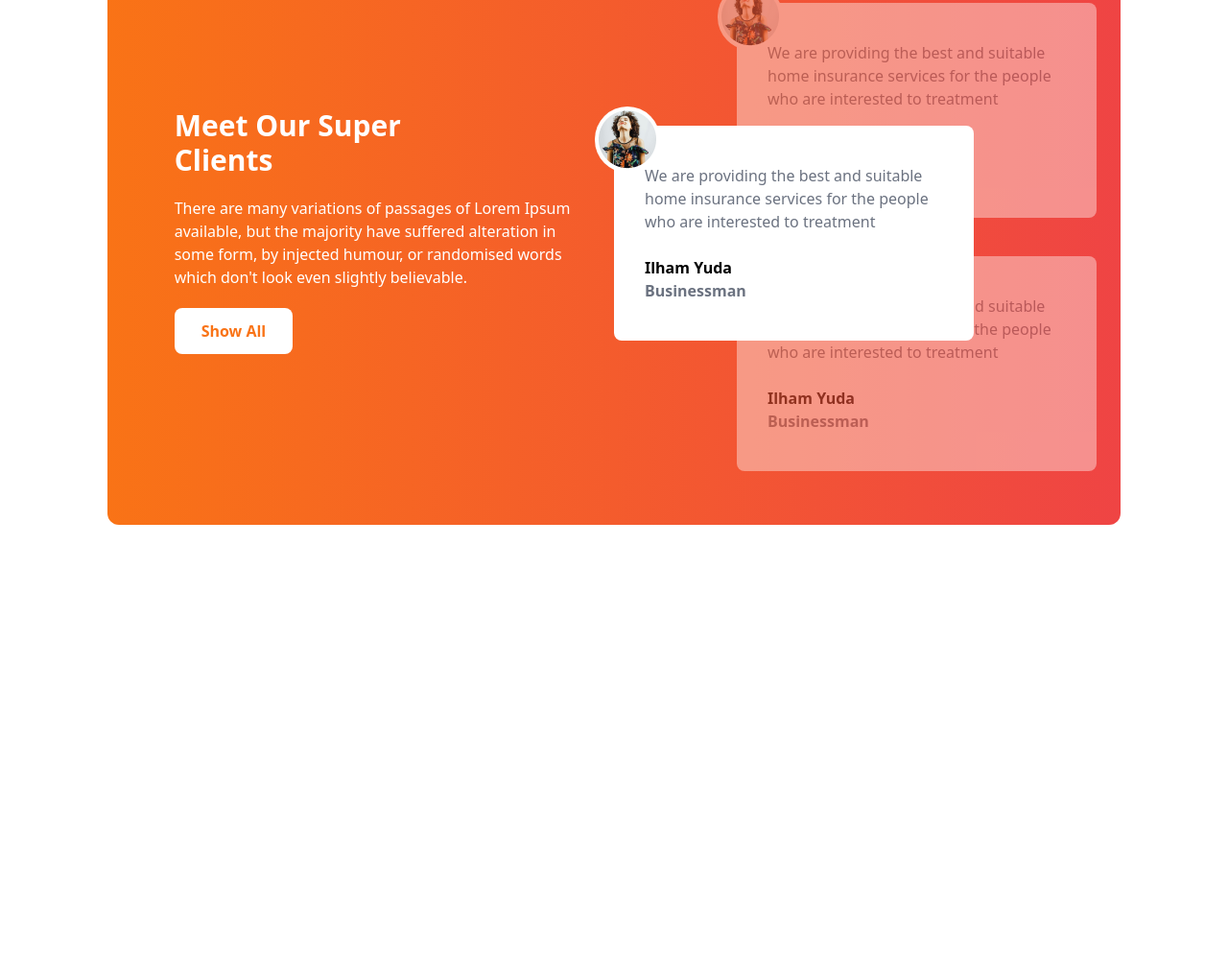
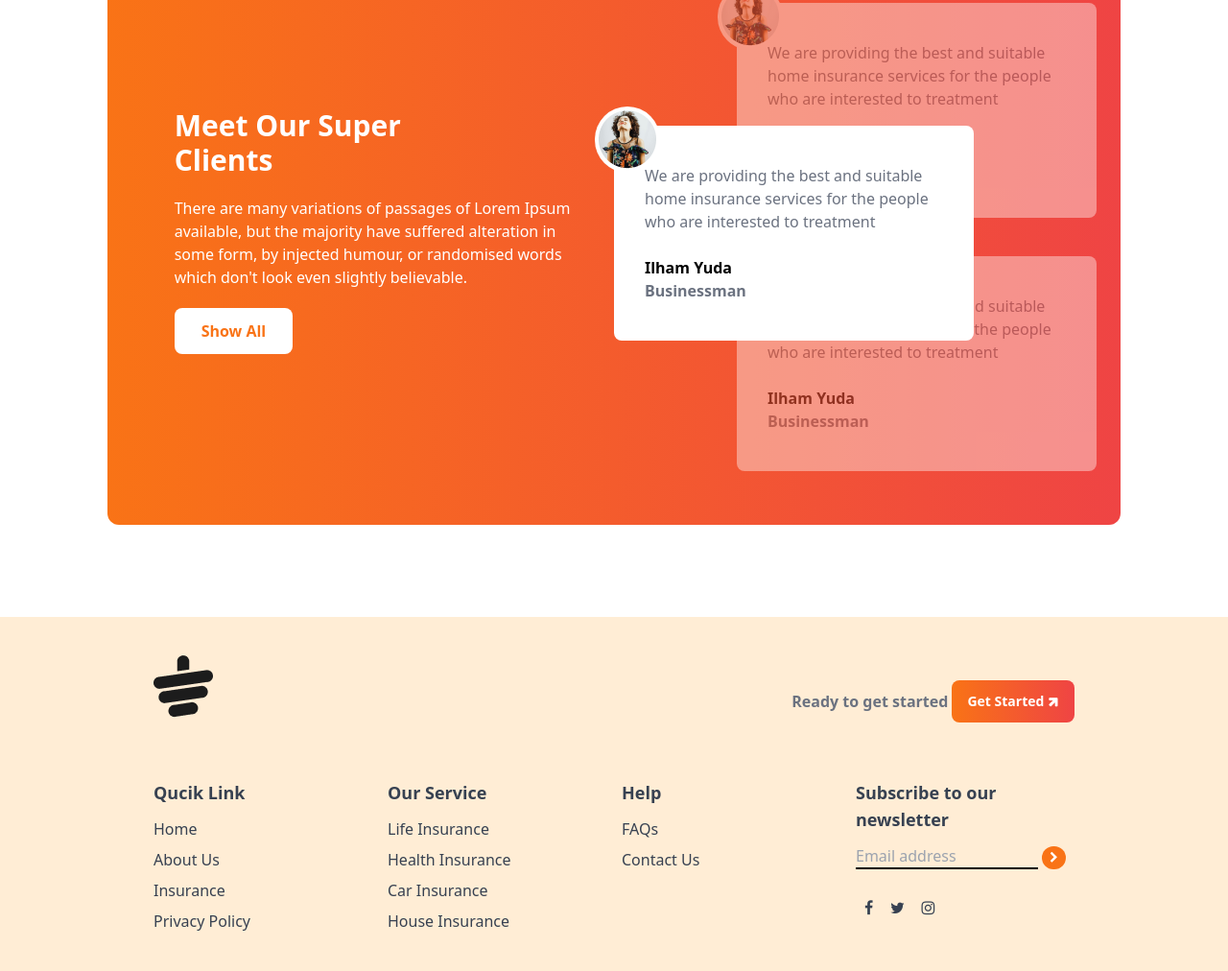
Before and after one commit to Anamulhaque7/tea-house-projects, a plain HTML site: page index.html in a window 1280 px wide. Shown: the part 1837-2849 px from the top of the page at 96% size. Before the commit the page ends 2480 px from the top, so only its background shows below. Drawn offline with nearby package versions, Linux system fonts and the light colour scheme.

Commit message:
Added footer section

```diff
--- a/index.html
+++ b/index.html
@@ -159,13 +159,13 @@
                     <div class="relative py-24">
                         <!-- Middle card -->
                         <div class="absolute z-10 top-56 md:top-56">
-                        <div
-                        class="h-56 w-full md:w-3/4 bg-white text-black rounded-lg items-center flex px-8">
+                            <div class="h-56 w-full md:w-3/4 bg-white text-black rounded-lg items-center flex px-8">
                                 <div class="absolute -top-5 -left-5 bg-white rounded-full">
                                     <img class="p-1" src="./images/client.png" alt="">
                                 </div>
                                 <div>
-                            <p class="text-gray-500 ">We are providing the best and suitable home insurance services
+                                    <p class="text-gray-500 ">We are providing the best and suitable home insurance
+                                        services
                                         for the people who are interested to treatment</p>
                                     <br>
                                     <h4 class="font-bold">Ilham Yuda</h4>
@@ -206,10 +206,82 @@
                 </div>
             </section>
         </main>
-        <footer>
+    </div>
 
+    <footer class="bg-orange-100 w-full
+     text-gray-700 py-10 px-4 md:px-16">
+        <div class="w-10/12   mx-auto">
+            <!-- logo -->
+            <div class="mb-8 flex justify-between">
+                <img class="mb-8" src="./images/cup.png" alt="">
+                <div class="flex items-center ">
+                    <h4 class="font-bold text-gray-500 mr-1">Ready to get started</h4>
+                    <button
+                        class="bg-gradient-to-r from-orange-500 to-red-500 px-4 py-3 rounded-lg text-white text-sm font-bold">Get
+                        Started
+                        <i class="fa fa-arrow-right  -rotate-45 " aria-hidden="true"></i> </button>
+                </div>
+            </div>
+            <!-- link -->
+            <div class="grid grid-cols-1 md:grid-cols-2 lg:grid-cols-4 gap-4">
+                <!-- First column -->
+                <div>
+                    <h3 class="font-semibold text-lg mb-3">Qucik Link</h3>
+                    <ul class="space-y-2">
+                        <li><a class="hover:text-orange-600" href="">Home</a></li>
+                        <li><a class="hover:text-orange-600" href="">About Us</a></li>
+                        <li><a class="hover:text-orange-600" href="">Insurance</a></li>
+                        <li><a class="hover:text-orange-600" href="">Privacy Policy</a></li>
+                    </ul>
+                </div>
+
+                <!-- second column -->
+                <div>
+                    <h3 class="font-semibold text-lg mb-3">Our Service</h3>
+                    <ul class="space-y-2">
+                        <li><a href="">Life Insurance </a></li>
+                        <li class="hover:text-orange-600"><a class="" href="">
+                        <li><a class="hover:text-orange-600" lang="" href="">Health Insurance</a></li>
+                        </a></li>
+                        <li><a class="hover:text-orange-600" href="">Car Insurance</a></li>
+                        <li><a href="hover:text-orange-600">House Insurance</a></li>
+
+                    </ul>
+                </div>
+                <!-- third column -->
+                <div>
+                    <h3 class="font-semibold text-lg mb-3">Help</h3>
+                    <ul class="space-y-2">
+                        <li><a href="">FAQs </a></li>
+                        <li class="hover:text-orange-600"><a class="" href="">
+                        <li><a class="hover:text-orange-600" lang="" href="">Contact Us</a></li>
+                        </a></li>
+                    </ul>
+                </div>
+
+                <!-- forth column -->
+
+                <div>
+                    <h3 class="font-semibold text-lg mb-3">Subscribe to our <br> newsletter</h3>
+                    <div class="flex flex-col space-y-2">
+                        <div>
+                            <input class="bg-transparent border-b-2 border-black w-4/6 md:w-5/6 " type="text"
+                                placeholder="Email address">
+                            <i class="fa fa-chevron-right  bg-orange-500 rounded-full px-2 py-1 text-white text-xs font-sm  "
+                                aria-hidden="true"></i>
+
+                            <div class="flex justify-around w-2/5 mb-2 mt-8">
+                                <i class="fa fa-facebook" aria-hidden="true"></i>
+                                <i class="fa fa-twitter" aria-hidden="true"></i>
+                                <i class="fa fa-instagram" aria-hidden="true"></i>
+
+                            </div>
+                        </div>
+                    </div>
+                </div>
+            </div>
+        </div>
     </footer>
-    </div>
 
 </body>
 
```
Lines whose indentation alone changed are shown as unchanged.
